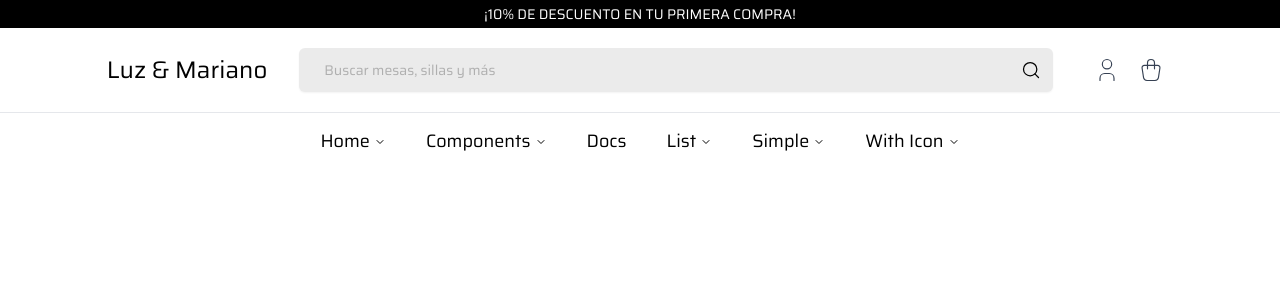
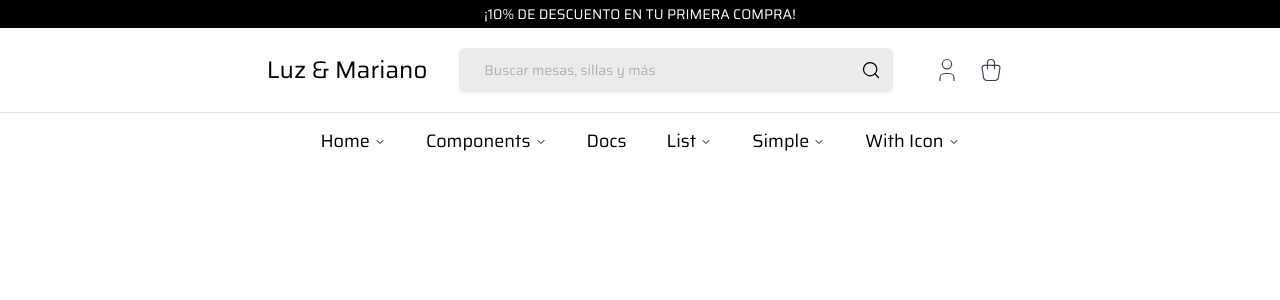
Before and after one commit to mchouhy/sur-website, a Next.js app: page / in a window 1280 px wide. Shown: the top 300 px of the page. Built offline with nearby package versions, Linux system fonts and the light colour scheme.

Commit message:
change header max-width

```diff
--- a/src/app/layout.tsx
+++ b/src/app/layout.tsx
@@ -22,7 +22,7 @@ export default function RootLayout({
     <html lang="es">
       <body className={`font-saira antialiased`}>
         <PromoBar />
-        <header className="mx-auto flex max-w-10/12 items-center justify-between gap-x-8 py-4 md:justify-items-start md:py-5">
+        <header className="mx-auto flex items-center justify-between gap-x-8 py-4 md:max-w-6/12 md:justify-items-start md:py-5 lg:max-w-7/12">
           <MobileNavBar />
           {/* Add SVG logo here */}
           <h1 className="text-center text-2xl text-nowrap">Luz & Mariano</h1>
```
